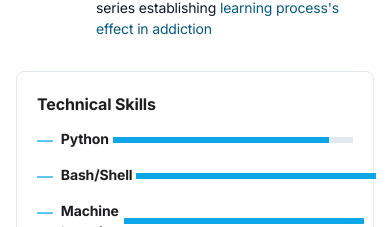
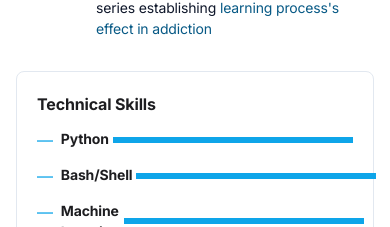
Before and after one commit to christopherkeim/crypto-real-time-inference, a Next.js app in the folder frontend/: page /about in a window 390 px wide. Shown: the part 2353-2580 px from the top of the page. Built offline with nearby package versions, Linux system fonts and the light colour scheme.

Commit message:
Testing render on client side

```diff
--- a/frontend/components/About/ProgressBar.tsx
+++ b/frontend/components/About/ProgressBar.tsx
@@ -1,4 +1,4 @@
-import React from "react";
+"use client";
 
 type ProgressBarProps = {
   className?: string;
--- a/frontend/components/About/WidgetSkills.tsx
+++ b/frontend/components/About/WidgetSkills.tsx
@@ -10,13 +10,10 @@ export function WidgetSkills() {
             <span className="mr-2 text-sky-500">—</span>{" "}
             <a className="text-sm font-[650]">Python</a>
           </div>
-          <div
-            className={`relative h-1.5 w-60 shrink-0 bg-slate-200 before:absolute before:inset-0 before:w-[90%] before:bg-sky-500 dark:bg-slate-700 sm:w-80 md:w-20 lg:w-24`}
-            role="progressbar"
-            aria-valuenow={90}
-            aria-valuemin={0}
-            aria-valuemax={100}
-          ></div>
+          <ProgressBar
+            className="w-60 shrink-0 sm:w-80 md:w-20 lg:w-24"
+            value={90}
+          />
         </li>
         <li className="flex items-center justify-between">
           <div className="mr-1 inline-flex grow">
```
